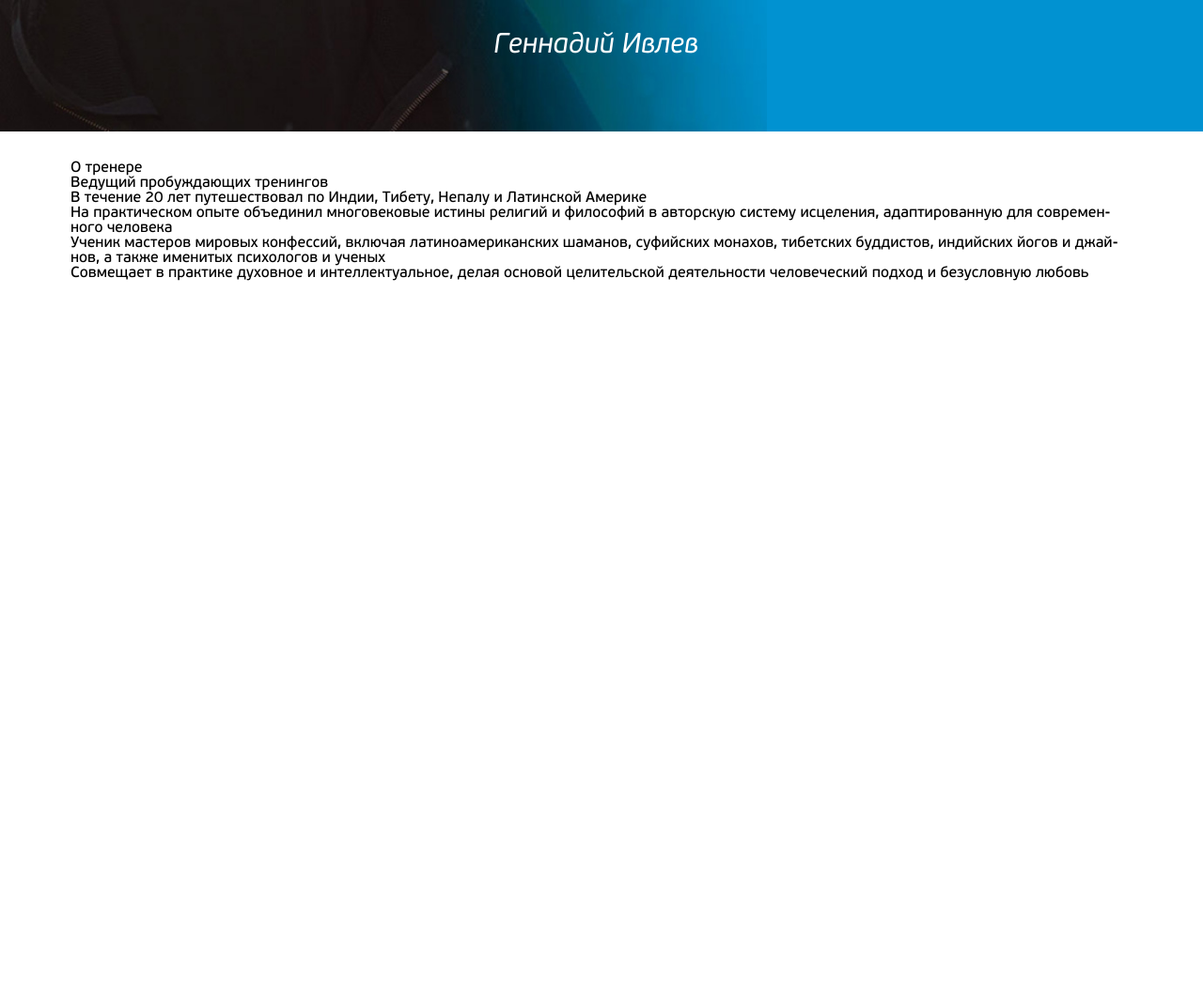
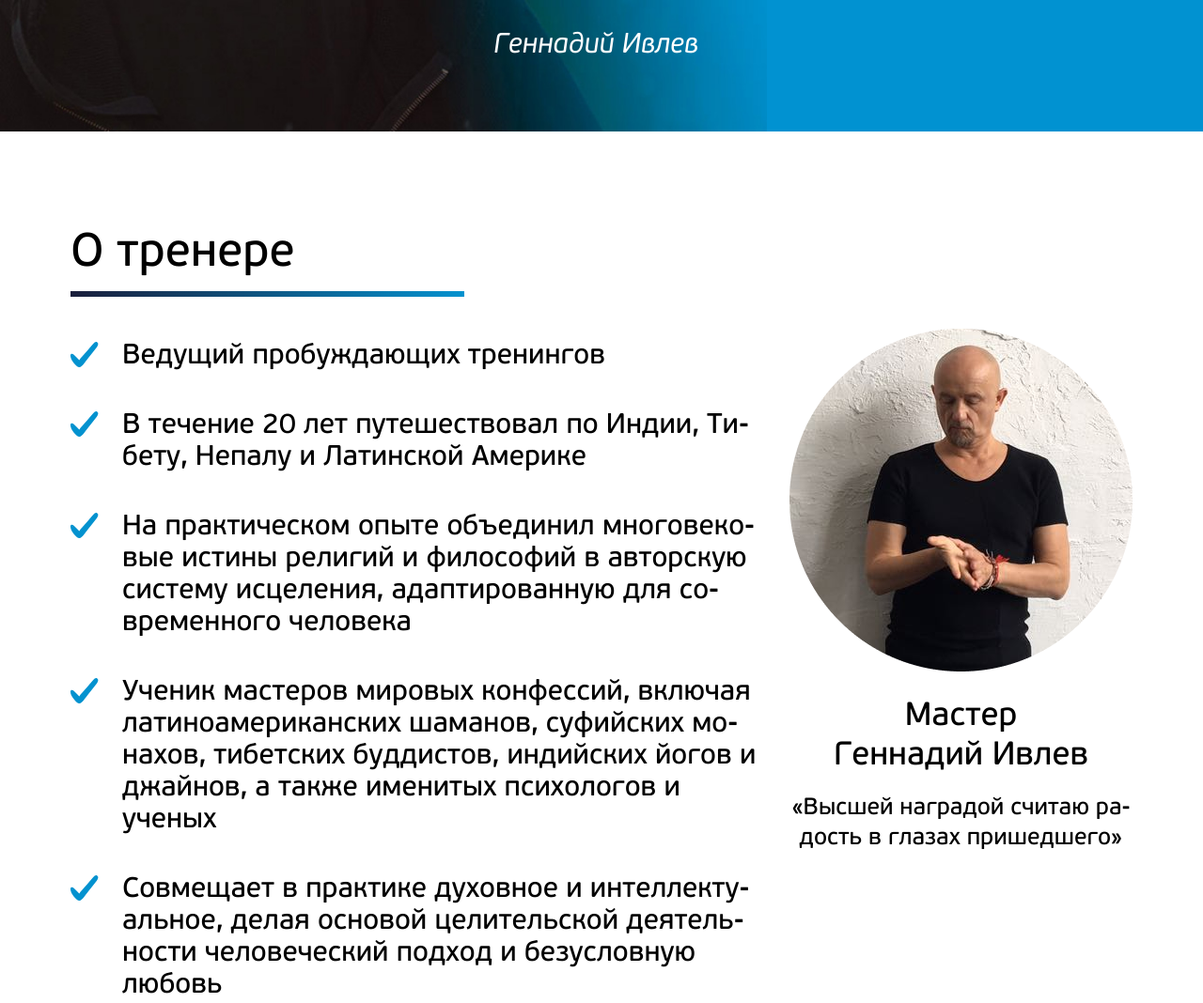
Before and after one commit to felon91/narnia, a website: page index.html in a window 1280 px wide. Shown: the part 1798-2866 px from the top of the page at 94% size. Before the commit the page ends 2098 px from the top, so only its background shows below. Drawn offline with nearby package versions, Linux system fonts and the light colour scheme; files that its build step writes are made by us from their sources.

Commit message:
trainer is finish

```diff
--- a/index.html
+++ b/index.html
@@ -108,6 +108,7 @@
 	</section>
 	<section class="trainer">
 		<div class="trainer__wrap wrap">
+			<div class="trainer__left">
 				<h2 class="trainer__title">О тренере</h2>
 				<ul class="trainer__list">
 					<li class="trainer__fact">Ведущий пробуждающих тренингов</li>
@@ -117,6 +118,16 @@
 					<li class="trainer__fact">Совмещает в практике духовное и интеллектуальное, делая основой целительской деятельности человеческий подход и безусловную любовь</li>
 				</ul>
 			</div>
+			<div class="trainer__right">
+				<figure class="trainer__thumb">
+					<img class="trainer__img" src="img/circle-gena.png" alt="">
+					<figcaption>
+						<p class="trainer__name">Мастер<br> Геннадий Ивлев</p>
+						<p class="trainer__cite">«Высшей наградой считаю радость в глазах пришедшего»</p>
+					</figcaption>
+				</figure>
+			</div>
+		</div>
 	</section>
 </div>
 </body>
--- /dev/null
+++ b/sass/blocks/trainer.scss
@@ -0,0 +1,137 @@
+.trainer {
+
+  .trainer__wrap {
+    margin: 30px auto;
+  }
+
+  .trainer__right {
+    display: none;
+  }
+
+  .trainer__title {
+    font-size: 1.5625rem;
+    line-height: 1.875rem;
+
+    &::after {
+      background: linear-gradient(90deg, #1A1E3B 0%, #0392CF 100%);
+      width: 122px;
+      height: 3px;
+      content: '';
+      display: block;
+      margin-top: 9px;
+    }
+
+  }
+
+  .trainer__list {
+    margin: 25px 0;
+  }
+
+  .trainer__fact {
+    font-size: 1rem;
+    line-height: 1.25rem;
+    padding-left: 25px;
+    background: url('../img/check.svg') left 3px no-repeat;
+    margin: 20px 0;
+  }
+
+}
+
+@media (min-width: 768px) {
+
+  .trainer {
+
+    .trainer__wrap {
+      display: flex;
+      justify-content: space-between;
+    }
+
+    .trainer__left {
+      flex-basis: calc(100% - 300px - 35px);
+    }
+
+    .trainer__right {
+      flex-basis: 300px;
+      display: block;
+    }
+
+    .trainer__thumb {
+      text-align: center;
+      margin-top: 110px;
+    }
+
+    .trainer__img {
+      display: block;
+      max-width: 100%;
+      margin: 25px auto;
+    }
+
+    .trainer__name {
+      font-size: 1.75rem;
+      line-height: 2rem;
+    }
+
+    .trainer__cite {
+      font-size: 1.25rem;
+      line-height: 1.75rem;
+      margin: 20px 0;
+    }
+
+  }
+
+}
+
+@media (min-width: 980px) {
+
+  .trainer {
+
+    .trainer__wrap {
+      margin: 100px auto 60px;
+    }
+
+    .trainer__left {
+      flex-basis: calc(100% - 365px - 35px);
+    }
+
+    .trainer__title {
+      font-size: 3.125rem;
+      line-height: 3.5rem;
+
+      &::after {
+        height: 6px;
+        max-width: 419px;
+        width: auto;
+        margin-top: 14px;
+      }
+
+    }
+
+    .trainer__right {
+      flex-basis: 365px;
+    }
+
+    .trainer__name {
+      font-size: 2.1875rem;
+      line-height: 2.625rem;
+    }
+
+    .trainer__cite {
+      font-size: 1.5625rem;
+      line-height: 2rem;
+    }
+
+    .trainer__list {
+      margin: 45px 0;
+    }
+
+    .trainer__fact {
+      font-size: 1.875rem;
+      line-height: 2.125rem;
+      padding-left: 55px;
+      background-size: 31px;
+      margin: 40px 0;
+    }
+
+  }
+
+}
--- a/sass/style.scss
+++ b/sass/style.scss
@@ -16,3 +16,4 @@
 @import "blocks/menu";
 @import "blocks/advantages";
 @import "blocks/cite";
+@import "blocks/trainer";
```
Also changed, not shown: img/check.svg (added), img/circle-gena.png (added). Lines whose indentation alone changed are shown as unchanged.
